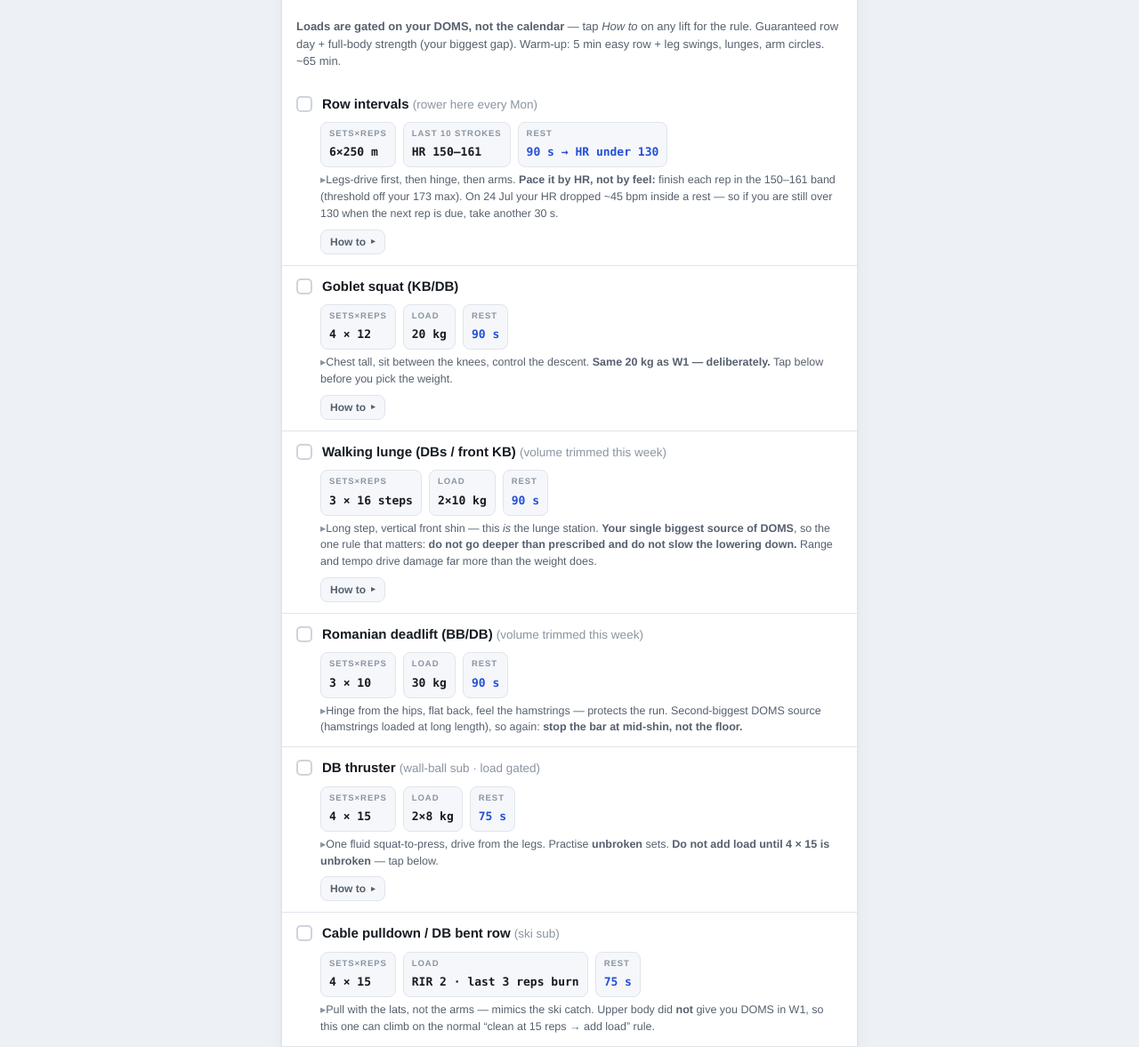
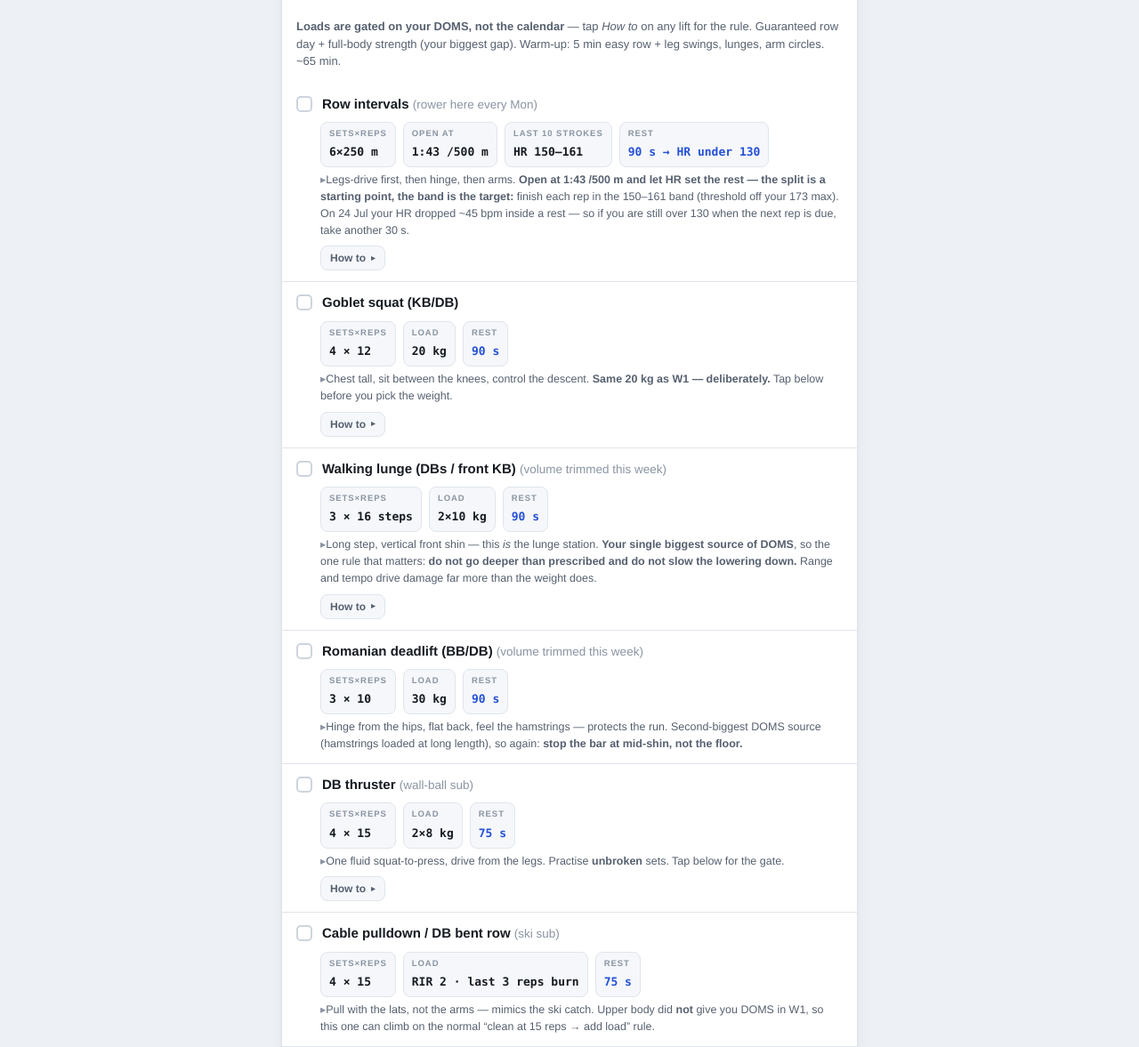
Before and after one commit to jamy85/hyrox-plan, a plain HTML site: page index.html in a window 1280 px wide. Shown: the part 817-1994 px from the top of the page at 89% size. Drawn offline with Linux system fonts and the light colour scheme.

Commit message:
Show the weight you actually lift; scale row splits by rep length
Two readability bugs found by the user reading tomorrow's session.

1. W3 Monday displayed "Load: 2x10 kg" with "hold 2x8 kg" hidden behind a
   tap-to-expand gate panel, so the plan read as prescribing a weight that is
   not earned (4x15 broke at 10 reps on 27 Jul). The convention chosen on
   27 Jul -- display the target, condition in the gate text -- is reversed:
   `thr` is the target, `thrHold` is what to lift, and every card now renders
   monThr(w). The Wednesday brick quoted the same wrong figure as "Monday is".
   Rule applied: if the plan already knows the answer, show the answer; leave
   a number conditional only when the condition is genuinely open (the Tuesday
   DOMS gate on squat/RDL is open, this one was settled on 27 Jul).

2. Row splits were being carried across rep lengths. 1:43/500 m is a 250 m
   benchmark; reused at 400 m it asks for distance and pace in the same week.
   Equal intensity scales ~5 s per doubling, so W3 opens at 1:47 and W4 at
   1:48, with HR 150-161 still the actual target. Short reps also under-read
   HR (250 m peaked 127-144, below the band) because 51 s is too short for HR
   to catch up -- that is the real reason for lengthening them.

Checks 122 -> 145. [4b] asserts a Load field always states the weight to lift
and that the brick quotes it too; [4c] recomputes each row split from its rep
length. Both were mutation-tested against the pre-fix state.

Co-Authored-By: Claude Opus 5 (1M context) <noreply@anthropic.com>

```diff
--- a/index.html
+++ b/index.html
@@ -723,12 +723,15 @@
          gate:'<b>Repeat W1 &mdash; same loads, no jump.</b> These exact numbers cost you 7&ndash;8/10 DOMS and a Wednesday. Second exposure at the same load hurts far less (repeated-bout effect); that is the adaptation to bank before adding kilos.',
          thrGate:'<b>Target before any load jump: 4 &times; 15 unbroken at 2&times;8 kg.</b> On Mon 27 Jul set 4 broke at 10 reps &mdash; about 55 of the 60, with HR spiking to 159 (94% of max). That is a well-dosed session rather than a failure, but it does mean this weight is not owned yet.',
          fri:'6&times;250 m', friSpd:ME.belt, rowFri:true  },
-    3: { row:'5&times;400 m', squat:'24 kg', lunge:'2&times;12 kg', rdl:'40 kg', thr:'2&times;10 kg', brickThr:'2&times;8 kg',
+    // rowSplit scales with REP LENGTH, not with fitness: 1:43 is a 250 m number,
+    // and ~5 s per doubling of distance puts the same intensity near 1:47 at 400 m
+    // and 1:48 at 500 m. Asking for 1:43 over a longer rep is two step-ups at once.
+    3: { row:'5&times;400 m', rowSplit:'1:47 /500 m', squat:'24 kg', lunge:'2&times;12 kg', rdl:'40 kg', thr:'2&times;10 kg', thrHold:'2&times;8 kg', brickThr:'2&times;8 kg',
          pull:'RIR 2 &middot; add load when 4&times;15 is clean',
          gate:'First real jump (+4 kg squat, +10 kg RDL) &mdash; <b>only if W2&rsquo;s Monday left you under 4/10 sore and the Wed brick happened.</b> If W2 wrecked you again, run W2&rsquo;s loads a third time.',
          thrGate:'<b>Take 2&times;10 kg only once 4 &times; 15 is unbroken at 2&times;8 kg.</b> As of Mon 27 Jul the last set broke at 10 reps, so this +25% jump is not earned yet &mdash; and this week puts 5&times;400 m of rowing in front of the thrusters, so they land on more fatigue than they did in W2. Go unbroken at 2&times;8 kg first, then move up.',
          fri:'4&times;500 m', friSpd:'14.0 km/h', rowFri:false },
-    4: { row:'4&times;500 m', squat:'28 kg', lunge:'2&times;14 kg', rdl:'45 kg', thr:'2&times;12 kg', brickThr:'2&times;10 kg',
+    4: { row:'4&times;500 m', rowSplit:'1:48 /500 m', squat:'28 kg', lunge:'2&times;14 kg', rdl:'45 kg', thr:'2&times;12 kg', thrHold:'2&times;10 kg', brickThr:'2&times;10 kg',
          pull:'RIR 2 &middot; hold, do not chase',
          gate:'Last loading week. Same gate: add only what W3 earned. Sunday is an easy long run, so Monday can be the honest top end.',
          thrGate:'<b>Same gate:</b> 2&times;12 kg only if 4 &times; 15 went unbroken at 2&times;10 kg. Otherwise repeat the weight you have not owned yet &mdash; broken sets with a heavier dumbbell are worth less to you than unbroken sets with a lighter one.',
@@ -746,6 +749,16 @@
     3: { rounds:'4',   runs:true,  push:true,  rest:'90 s&ndash;2 min', label:'Round = 800 m &rarr; bike &rarr; thruster &rarr; lunge &rarr; incline push',  note:'Incline push (sled sub) joins from this week.' },
     4: { rounds:'4&ndash;5', runs:true,  push:true,  rest:'60&ndash;90 s', label:'Round = 800 m &rarr; bike &rarr; thruster &rarr; lunge &rarr; incline push',  note:'Runs at the <b>tired-legs</b> target (4:00&ndash;4:06), not Sunday&rsquo;s ' + ME.split800 + '; add the 5th round only if fresh.' }
   };
+  // THE LOAD YOU SEE IS THE LOAD YOU LIFT.
+  // `thr` is the week's TARGET weight; `thrHold` is what to actually pick up while
+  // the unbroken-4x15 gate is still unmet. Every card renders monThr(w), never
+  // `thr` -- showing an unearned target in a field labelled "Load" is how you end
+  // up lifting the wrong weight (happened 2026-08-02, W3 read as 2x10 kg).
+  // Rule: if the plan already KNOWS the answer, show the answer. Only leave a
+  // number conditional when the condition is genuinely still open -- the Tuesday
+  // DOMS gate on squat/RDL is open; this one was settled on 27 Jul.
+  function monThr(w) { var L = LOADS[w]; return L.thrHold || L.thr; }
+
   // Per-week Sunday 800s. Pace is FIXED at your measured 3:56 all block --
   // the progression is one variable per week (reps, then recovery), and the
   // adaptation you are watching for is last-rep HR falling at the same split.
@@ -782,8 +795,8 @@
       sub:monSub,
       ex:[
         { n:'Row intervals', tag:'rower here every Mon',
-          stats:[{l:'Sets&times;Reps',v:L.row},{l:'Last 10 strokes',v:'HR ' + ME.zThresh},{l:'Rest',v:'90 s &rarr; HR under 130',rest:true}],
-          cue:'Legs-drive first, then hinge, then arms. <b>Pace it by HR, not by feel:</b> finish each rep in the ' + ME.zThresh + ' band (threshold off your 173 max). On 24 Jul your HR dropped ~45 bpm inside a rest &mdash; so if you are still over 130 when the next rep is due, take another 30 s.',
+          stats:[{l:'Sets&times;Reps',v:L.row},{l:'Open at',v:L.rowSplit || '1:43 /500 m'},{l:'Last 10 strokes',v:'HR ' + ME.zThresh},{l:'Rest',v:'90 s &rarr; HR under 130',rest:true}],
+          cue:'Legs-drive first, then hinge, then arms. <b>Open at ' + (L.rowSplit || '1:43 /500 m') + ' and let HR set the rest &mdash; the split is a starting point, the band is the target:</b> finish each rep in the ' + ME.zThresh + ' band (threshold off your 173 max). On 24 Jul your HR dropped ~45 bpm inside a rest &mdash; so if you are still over 130 when the next rep is due, take another 30 s.',
           details:[
             { h:'Your HR bands (max 173, measured 29 Jul)', li:[
               'Recovery ' + ME.zRecov + ' &middot; Easy ' + ME.zEasy + ' &middot; Steady ' + ME.zSteady,
@@ -802,10 +815,11 @@
         { n:'Romanian deadlift (BB/DB)', tag:L.rdlVol ? 'volume trimmed this week' : '',
           stats:[{l:'Sets&times;Reps',v:L.rdlVol || '3 &times; 12'},{l:'Load',v:L.rdl},{l:'Rest',v:'90 s',rest:true}],
           cue:'Hinge from the hips, flat back, feel the hamstrings &mdash; protects the run. Second-biggest DOMS source (hamstrings loaded at long length), so again: <b>stop the bar at mid-shin, not the floor.</b>' },
-        { n:'DB thruster', tag:L.thrGate ? 'wall-ball sub &middot; load gated' : 'wall-ball sub',
-          stats:[{l:'Sets&times;Reps',v:'4 &times; 15'},{l:'Load',v:L.thr},{l:'Rest',v:'75 s',rest:true}],
-          cue:'One fluid squat-to-press, drive from the legs. Practise <b>unbroken</b> sets.'
-              + (L.thrGate ? ' <b>Do not add load until 4 &times; 15 is unbroken</b> &mdash; tap below.' : ''),
+        { n:'DB thruster', tag:L.thrHold ? 'wall-ball sub &middot; holding ' + L.thrHold : 'wall-ball sub',
+          stats:[{l:'Sets&times;Reps',v:'4 &times; 15'},{l:'Load',v:monThr(w)},{l:'Rest',v:'75 s',rest:true}],
+          cue:(L.thrHold ? '<b>Lift ' + L.thrHold + ' today.</b> The ' + L.thr + ' on the plan is the <i>target</i>, and it is not earned yet &mdash; 4 &times; 15 has to go unbroken at ' + L.thrHold + ' first. ' : '')
+              + 'One fluid squat-to-press, drive from the legs. Practise <b>unbroken</b> sets.'
+              + (L.thrGate ? ' Tap below for the gate.' : ''),
           details:L.thrGate ? [ { p:L.thrGate },
             { h:'Why unbroken beats heavier', p:'The wall ball you are substituting for is a <i>lighter</i> implement at <i>high</i> reps, so what transfers to race day is unbroken repeatability, not a heavier 10-rep max. A forced mid-set break is also the expensive version on race day: you have already paid the heart-rate cost, you lose the time, and a run leg is still to come.' },
             { h:'How to actually get 4 &times; 15', li:[
@@ -889,8 +903,8 @@
         { p:'<b>So: bike when the point is a controlled threshold touch</b> (which is most weeks, and especially W3&ndash;W4 at 4 rounds, where the floor compounds). <b>Keep burpees for when you want the top end on purpose</b> &mdash; and then cap or break them, around 8. <b>Judge the round by whether the next run starts under ~130</b>, not by how high this station got: capping station HR is the race skill, maxing it is not.' }
       ] });
     ex.push({ n:'DB thruster', tag:'wall-ball sub',
-      stats:[{l:'Reps',v:'15'},{l:'Load',v:L.brickThr},{l:'Monday is',v:L.thr}],
-      cue:'<b>' + L.brickThr + ' here &mdash; never heavier than Monday&rsquo;s ' + L.thr + '.</b> The point of this one is <b>speed and unbroken</b>, on legs that already ran and pushed; load is Monday&rsquo;s job. On 29 Jul the thrusters tied the session peak at 173, so treat them as a station to <i>control</i>, not to max.' });
+      stats:[{l:'Reps',v:'15'},{l:'Load',v:L.brickThr},{l:'Monday is',v:monThr(w)}],
+      cue:'<b>' + L.brickThr + ' here &mdash; never heavier than Monday&rsquo;s ' + monThr(w) + '.</b> The point of this one is <b>speed and unbroken</b>, on legs that already ran and pushed; load is Monday&rsquo;s job. On 29 Jul the thrusters tied the session peak at 173, so treat them as a station to <i>control</i>, not to max.' });
     // ---- ONE rest model, used by whichever station is last this week. ----
     // Last station is the lunge in W1-W2 and the incline push in W3-W4, so the
     // round-rest sentence has to follow it rather than being pinned to one exercise.
```
Also changed, not shown: 1 other file.
